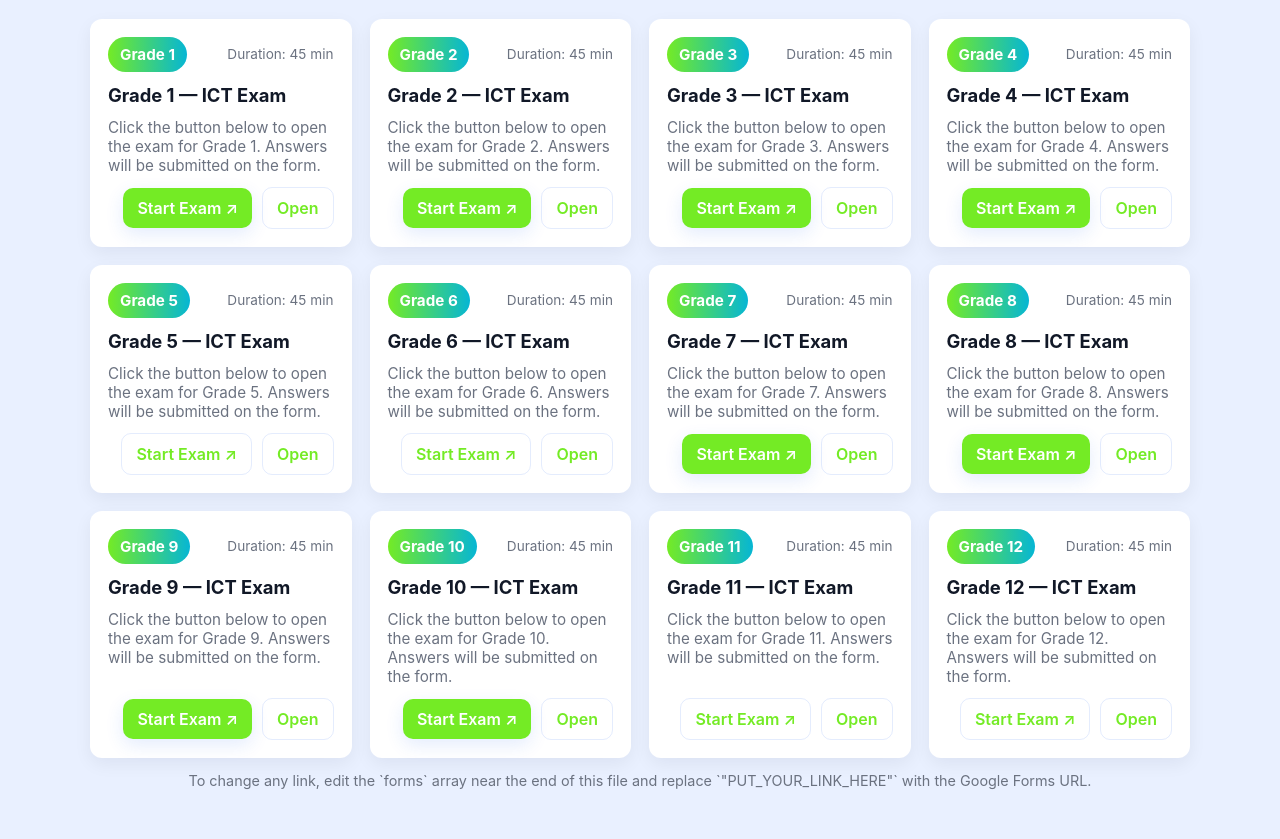
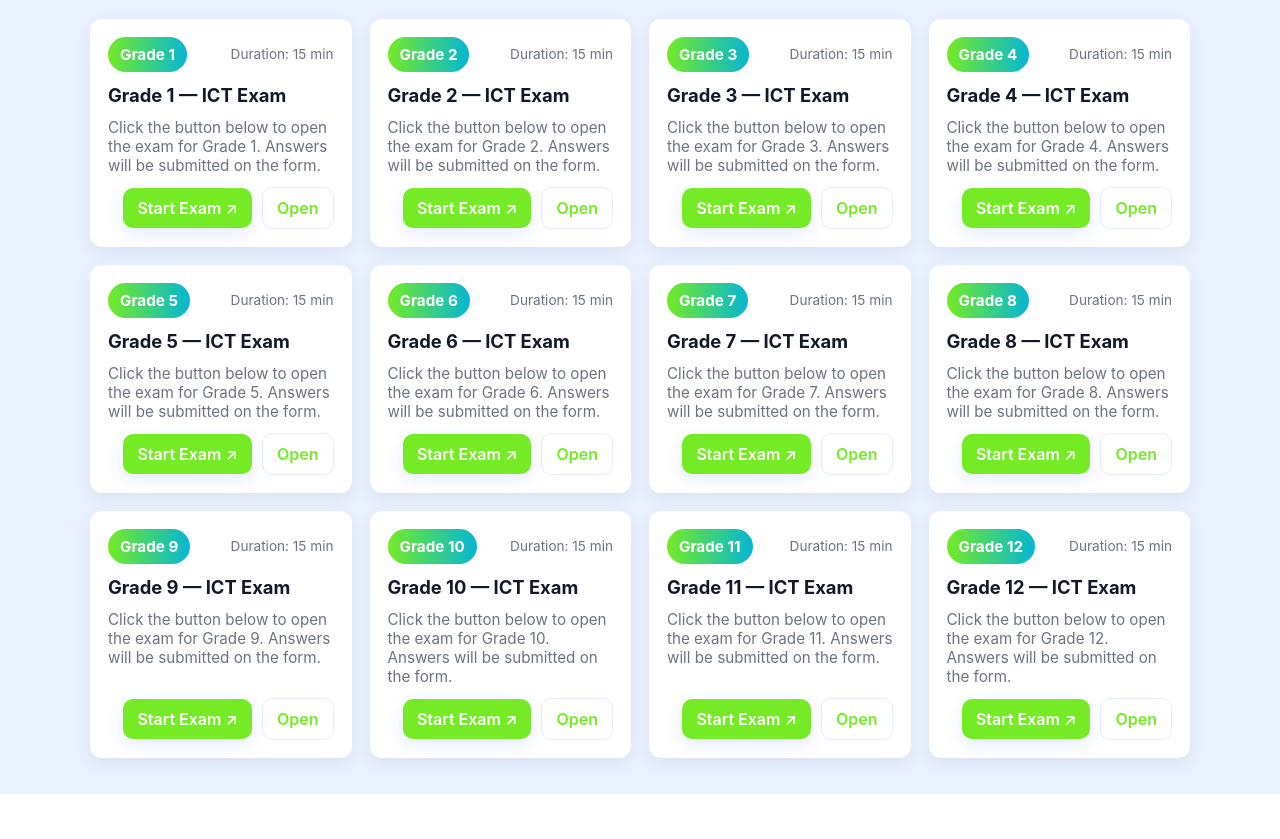
Before and after one commit to kadrawi-kalil/quiz, a plain HTML site: page index.html in a window 1280 px wide. Shown: the part 439-1278 px from the top of the page. After the commit the page ends 1233 px from the top, so only its background shows below. Drawn offline with Linux system fonts and the light colour scheme.

Commit message:
update diagnostic test

```diff
--- a/index.html
+++ b/index.html
@@ -195,7 +195,7 @@
       </div>
     </section>
     <header>
-      <h1>Online Exams — Grades 1 to 12</h1>
+      <h1>Diagnostic Test — Grades 1 to 12</h1>
       <p>
         Select your grade and click <strong>Start Exam</strong>. Each opens in a
         new tab.
@@ -206,47 +206,48 @@
       <!-- Cards will be generated here by JavaScript -->
     </main>
 
-    <p class="note">
-      To change any link, edit the `forms` array near the end of this file and
-      replace `"PUT_YOUR_LINK_HERE"` with the Google Forms URL.
-    </p>
-
     <script>
       // ----- EDIT THIS: Put your 12 form URLs here in order grade 1 -> grade 12 -----
       const forms = [
         {
           grade: 1,
-          url: "https://docs.google.com/forms/d/e/1FAIpQLScGI-HwMZKUCGtWlZqSa0zBjNJoUAOFFJi3t0T9zxbFc5mrdA/viewform??usp=sf_link",
+          url: "https://forms.gle/xdi54UNFiTmkrcUk7",
         },
         {
           grade: 2,
-          url: "https://docs.google.com/forms/d/e/1FAIpQLScGI-HwMZKUCGtWlZqSa0zBjNJoUAOFFJi3t0T9zxbFc5mrdA/viewform?usp=preview",
+          url: "https://forms.gle/xdi54UNFiTmkrcUk7",
         },
         {
           grade: 3,
-          url: "https://docs.google.com/forms/d/e/1FAIpQLScGI-HwMZKUCGtWlZqSa0zBjNJoUAOFFJi3t0T9zxbFc5mrdA/viewform?usp=preview",
+          url: "https://forms.gle/xdi54UNFiTmkrcUk7",
         },
         {
           grade: 4,
-          url: "https://docs.google.com/forms/d/e/1FAIpQLSfRn1au-kGia8gWBlzCjzaaUsFBrnEYzoUDzUIj0-DHTHgswg/viewform?usp=sf_link",
+          url: "https://forms.gle/xdi54UNFiTmkrcUk7",
         },
-        { grade: 5, url: "PUT_YOUR_LINK_HERE" },
-        { grade: 6, url: "PUT_YOUR_LINK_HERE" },
-        { grade: 7, url: "https://forms.gle/nmu4KfBEoCxjPJPP9" },
+        { grade: 5, url: "https://forms.gle/VN2bHgLx2UxQQjEd8" },
+        { grade: 6, url: "https://forms.gle/VN2bHgLx2UxQQjEd8" },
+        { grade: 7, url: "https://forms.gle/VN2bHgLx2UxQQjEd8" },
         {
           grade: 8,
-          url: "https://docs.google.com/forms/d/e/1FAIpQLSfYJYh-iejb2C1ge46GMEZlGvNJZbtYnQq9fMt7mv0Al0NB3Q/viewform?usp=sf_link",
+          url: "https://forms.gle/VN2bHgLx2UxQQjEd8",
         },
         {
           grade: 9,
-          url: "https://docs.google.com/forms/d/e/1FAIpQLSfYJYh-iejb2C1ge46GMEZlGvNJZbtYnQq9fMt7mv0Al0NB3Q/viewform?usp=sf_link",
+          url: "https://forms.gle/EFnWkBTEZ2ejYiz76",
         },
         {
           grade: 10,
-          url: "https://docs.google.com/forms/d/e/1FAIpQLSe0_yRscfqiZR4ey4ChflikN2ouxBGk9x-wcVEnFRnNpW7p7Q/viewform?usp=sf_link",
+          url: "https://forms.gle/EFnWkBTEZ2ejYiz76",
         },
-        { grade: 11, url: "PUT_YOUR_LINK_HERE" },
-        { grade: 12, url: "PUT_YOUR_LINK_HERE" },
+        {
+          grade: 11,
+          url: "https://forms.gle/EFnWkBTEZ2ejYiz76",
+        },
+        {
+          grade: 12,
+          url: "https://forms.gle/EFnWkBTEZ2ejYiz76",
+        },
       ];
 
       const grid = document.getElementById("grid");
@@ -260,7 +261,7 @@
         card.innerHTML = `
         <div style="display:flex;justify-content:space-between;align-items:center;gap:10px">
           <div class="grade-badge">Grade ${item.grade}</div>
-          <div style="font-size:0.85rem;color:var(--muted)">Duration: 45 min</div>
+          <div style="font-size:0.85rem;color:var(--muted)">Duration: 15 min</div>
         </div>
 
         <h2>Grade ${item.grade} — ICT Exam</h2>
```
Also changed, not shown: khalil-ahmd.html (deleted, +0 -6 lines), khalil.html (deleted, +0 -3 lines).
